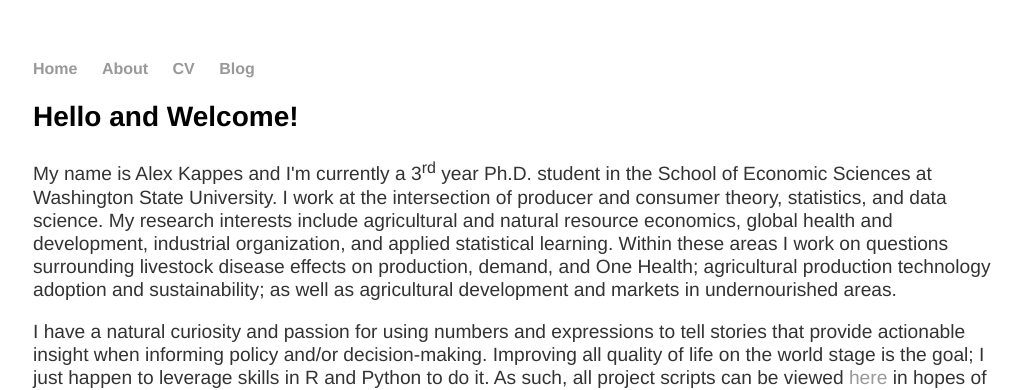
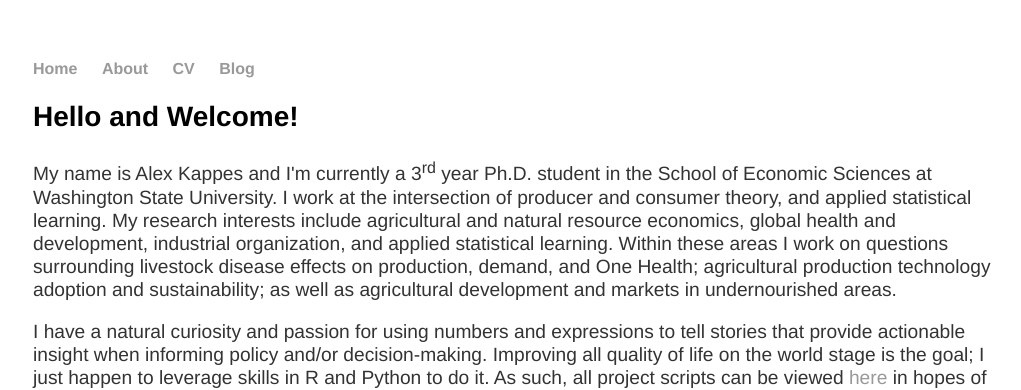
Before and after one commit to AJKappes/AJKappes.github.io, a Jekyll site: the page index.html, which Jekyll copies as it is, in a window 1280 px wide. Shown: the top 390 px of the page, without its empty margins (127-1148 px from the left). Built offline with Jekyll 4.4.1, drawn with Linux system fonts in a browser that asks for light colours.

Commit message:
update index page

```diff
--- a/index.html
+++ b/index.html
@@ -21,7 +21,7 @@
 
 	<h2>Hello and Welcome!</h2>
 
-		<p>My name is Alex Kappes and I'm currently a 3<sup>rd</sup> year Ph.D. student in the School of Economic Sciences at Washington State University. I work at the intersection of producer and consumer theory, statistics, and data science. My research interests include agricultural and natural resource economics, global health and development, industrial organization, and applied statistical learning. Within these areas I work on questions surrounding livestock disease effects on production, demand, and One Health; agricultural production technology adoption and sustainability; as well as agricultural development and markets in undernourished areas. </p>
+		<p>My name is Alex Kappes and I'm currently a 3<sup>rd</sup> year Ph.D. student in the School of Economic Sciences at Washington State University. I work at the intersection of producer and consumer theory, and applied statistical learning. My research interests include agricultural and natural resource economics, global health and development, industrial organization, and applied statistical learning. Within these areas I work on questions surrounding livestock disease effects on production, demand, and One Health; agricultural production technology adoption and sustainability; as well as agricultural development and markets in undernourished areas. </p>
 
 		<p>I have a natural curiosity and passion for using numbers and expressions to tell stories that provide actionable insight when informing policy and/or decision-making. Improving all quality of life on the world stage is the goal; I just happen to leverage skills in R and Python to do it. As such, all project scripts can be viewed <a href="https://github.com/AJKappes">here</a> in hopes of providing examples that may help answer someone's statistical/mathematical programming question.</p>
 
```
